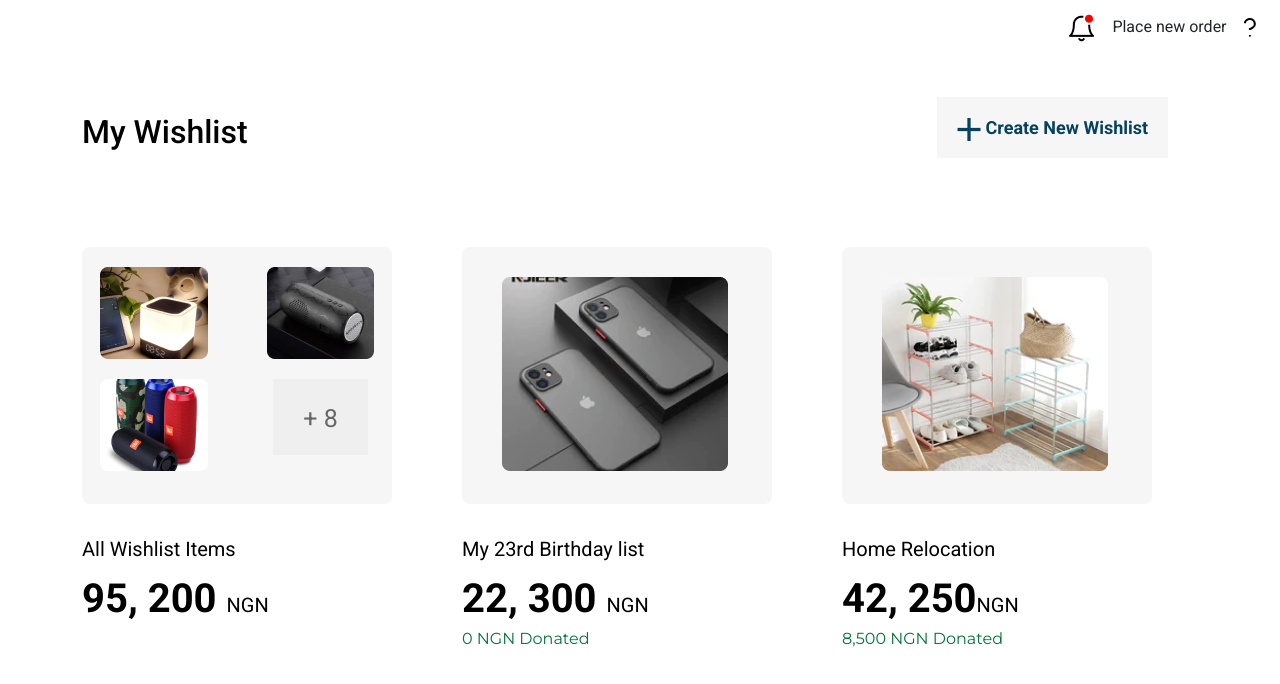
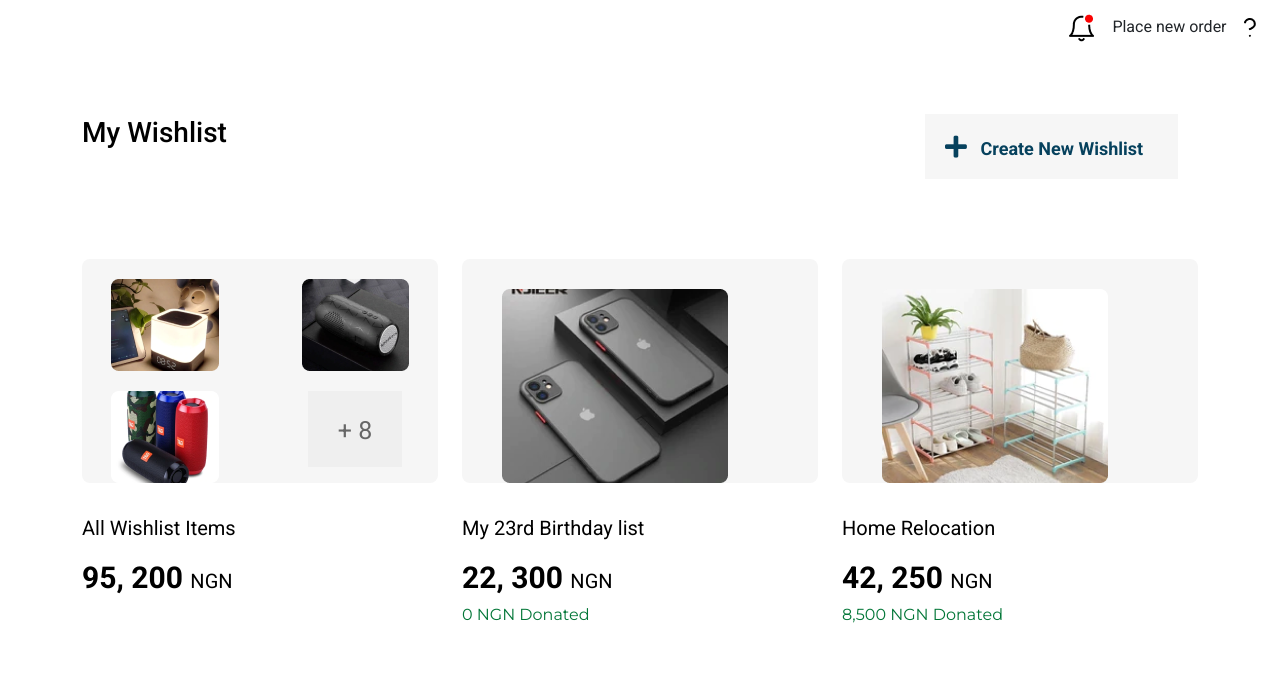
Before and after one commit to lawalkeyd/stack_wishlist, a plain HTML site: page index.html in a window 1280 px wide. Drawn offline with nearby package versions, Linux system fonts and the light colour scheme.

Commit message:
Review edites

```diff
--- a/index.html
+++ b/index.html
@@ -15,6 +15,7 @@
                 rel="stylesheet"
             />
             <link href="https://fonts.googleapis.com/css2?family=Montserrat:wght@300;400;500;700&display=swap" rel="stylesheet">
+            <link rel="stylesheet" href="https://pro.fontawesome.com/releases/v5.10.0/css/all.css" integrity="sha384-AYmEC3Yw5cVb3ZcuHtOA93w35dYTsvhLPVnYs9eStHfGJvOvKxVfELGroGkvsg+p" crossorigin="anonymous"/>
 </head>
 <body>
 <!-- Nav Bar -->
@@ -33,7 +34,21 @@
     <div class="row header">
         <p class="title col-sm">My Wishlist</p>
         <div class="col-6 d-none d-xl-block"></div>
-        <div class="col-sm"><a href="" class="wish_btn" data-bs-toggle="modal" data-bs-target="#WishlistModal"><img src="images/create_btn.png" alt="" class="wish_btn_img"> Create New Wishlist</a></div>
+        <div class="col-sm">
+            <a href="" class="wish_btn row" data-bs-toggle="modal" data-bs-target="#WishlistModal">
+                <div class="col-1 p-0">
+                    <i class="fas fa-plus" style="font-size: 25px;"></i>
+                </div>
+                <div class="col-1 p-0">
+
+                </div>
+                <div class="col-10 p-0 pt-1 justify-content-center">
+                    <span>
+                        Create New Wishlist
+                    </span>
+                </div>
+            </a>
+        </div>
     </div>
 
     <div class="row">
@@ -71,7 +86,7 @@
             </div>
             <div class="descr_div">
                 <p class="descr_title">Home Relocation</p>
-                <p class="descr_price">42, 250<span class="ngn">NGN</span></p>
+                <p class="descr_price">42, 250 <span class="ngn">NGN</span></p>
                 <span class="descr_donation">8,500 NGN Donated</span>
 
             </div>
--- a/styles.css
+++ b/styles.css
@@ -15,7 +15,7 @@ body
 .title
 {
     font-weight: 500;
-    font-size: 32px;
+    font-size: 28px;
     line-height: 37px;
 }
 
@@ -33,12 +33,27 @@ body
     padding: 20px;
     background-color: #f6f6f6;
     text-decoration: none;
+    transition: all 0.3s;
+    width: 253px;
+    height: 65px;
+
+}
+
+.wish_btn:hover,
+.wish_btn:active {
+    color: #06415D !important;
+    background-color: #eee;
+}
+
+
+.wish_btn a :hover
+{
+    color: #06415D !important;
+    background-color: #b2b2b2;
 }
 
 .desc_col
 {
-    width: 310px;
-    height: 257px;
     left: 0px;
     top: 0px;
 
@@ -80,7 +95,7 @@ body
 .descr_price
 {
     font-weight: 700;
-    font-size: 40px;
+    font-size: 30px;
     line-height: 37px;
     color: #000000;
     margin-bottom: 0px;
```
